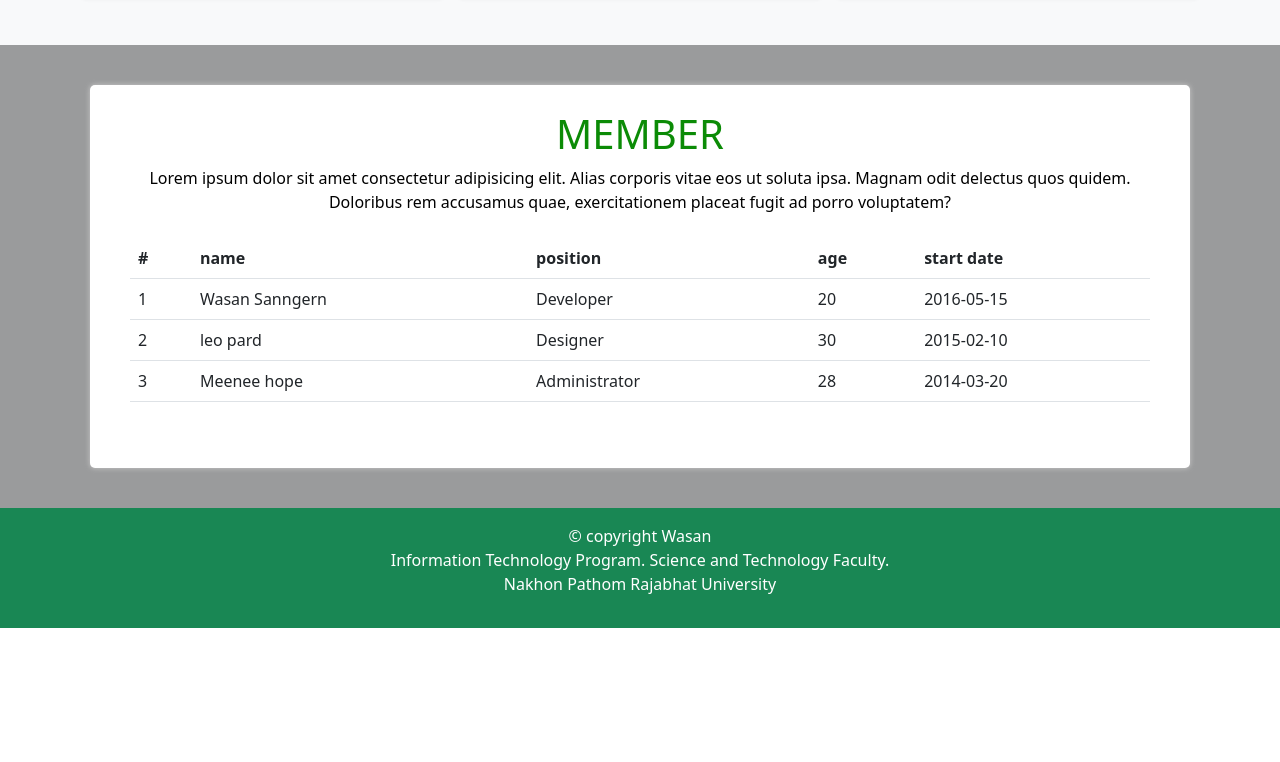
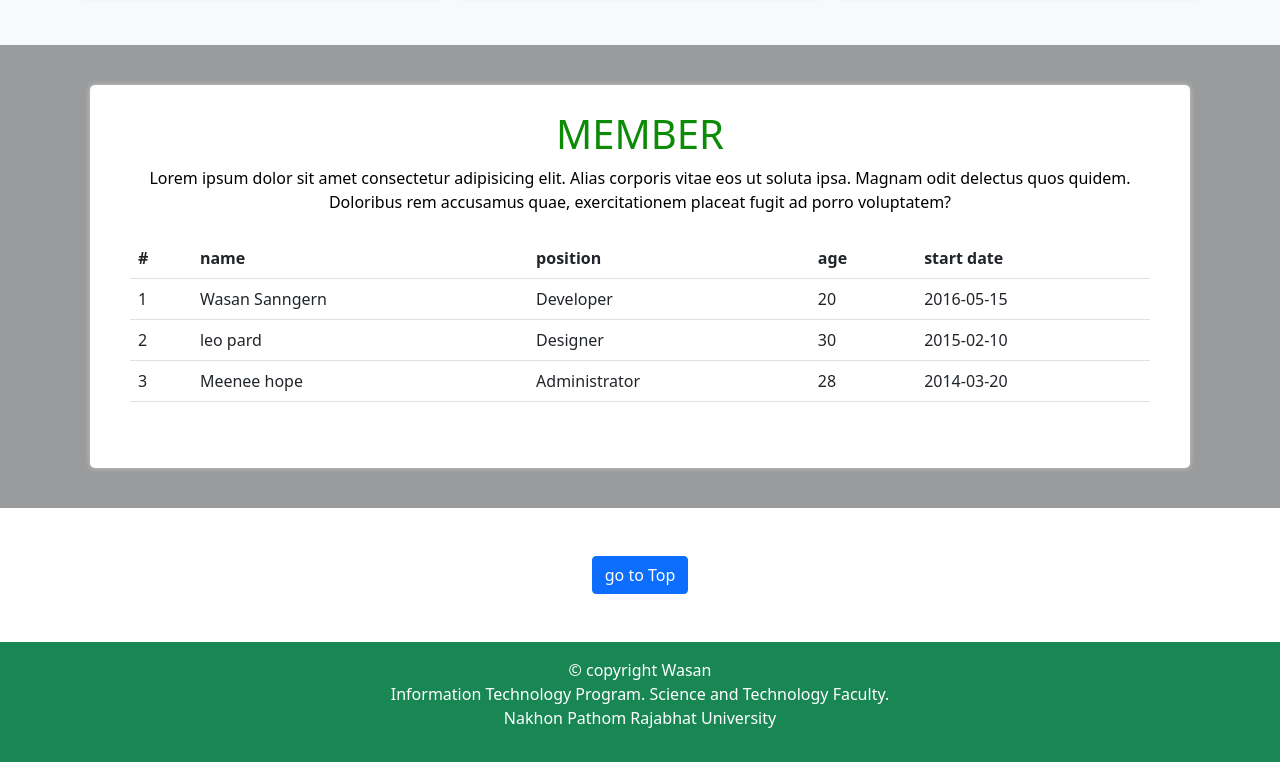
Before and after one commit to WasanSanngern/Web-6540, a plain HTML site: page 6540_13_mypet-bs5.html in a window 1280 px wide. Shown: the part 2051-2813 px from the top of the page. Before the commit the page ends 2679 px from the top, so only its background shows below. Drawn offline with nearby package versions, Linux system fonts and the light colour scheme.

Commit message:
6540_13_mypet-bs5.html

```diff
--- a/6540_13_mypet-bs5.html
+++ b/6540_13_mypet-bs5.html
@@ -233,6 +233,11 @@
         </div>
     </section>
 
+    <div class="mt-5 mb-5 text-center">
+      <button class="btn btn-primary"><a href="#" class="text-white">go to Top</a></button>
+
+    </div>
+
 
       <footer class="container-fluid bg-success text-white text-center p-3">
         <p>&copy; copyright Wasan <br>
```
